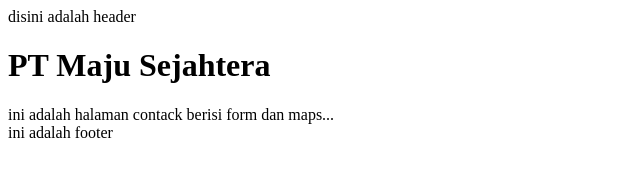
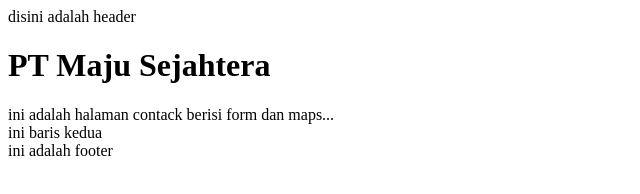
Before and after one commit to Rookie46/CompanyProfile, a plain HTML site: page contack-us.html in a window 1280 px wide. Shown: the whole page, without its empty margins (0-640 px from the left). Drawn offline with Linux system fonts and the light colour scheme.

Commit message:
penambahan contack us

```diff
--- a/contack-us.html
+++ b/contack-us.html
@@ -13,6 +13,7 @@
 
   <div>ini adalah halaman contack berisi form dan maps...</div>
 
+  <div>ini baris kedua </div>
   <form action""></form>
   <footer>ini adalah footer</footer>
 </body>
```
